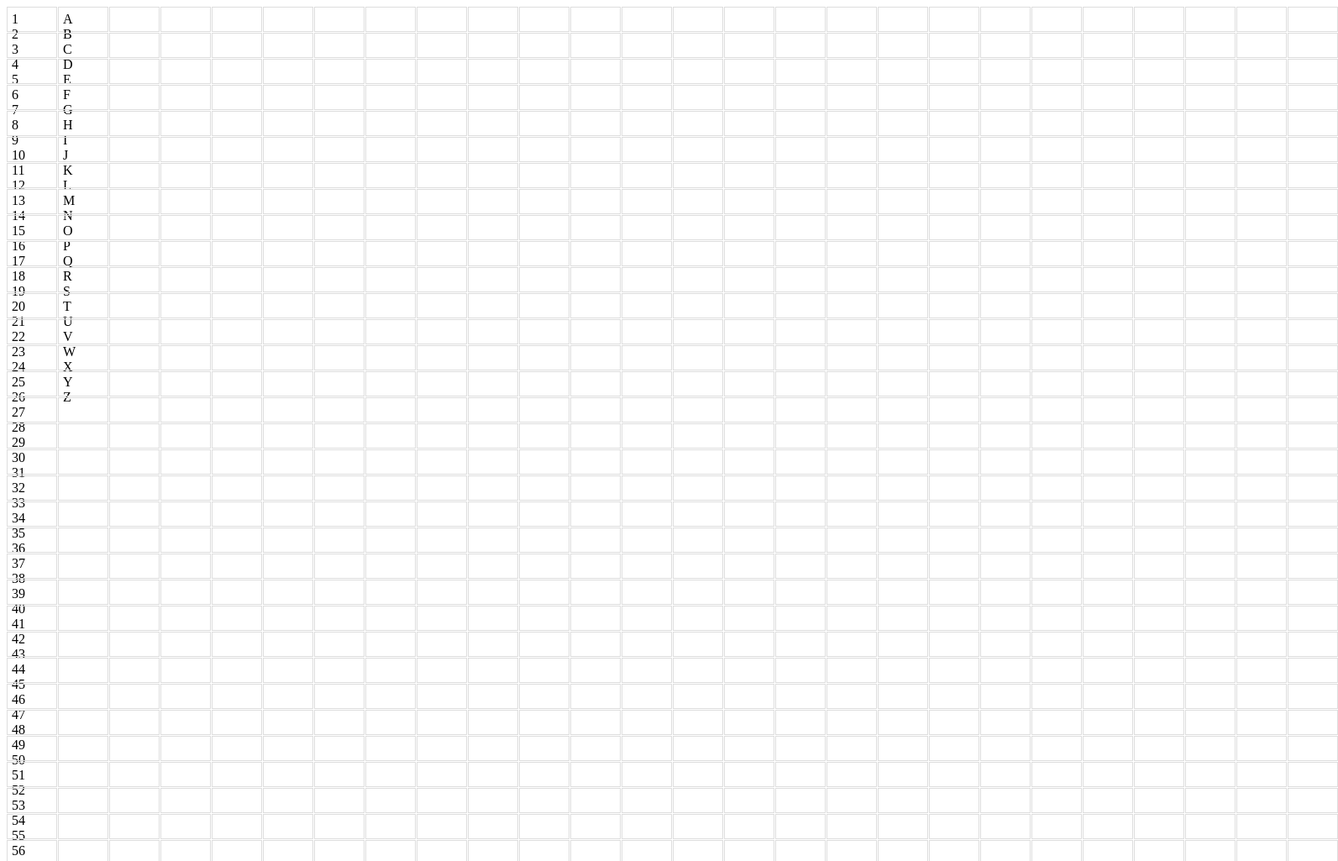
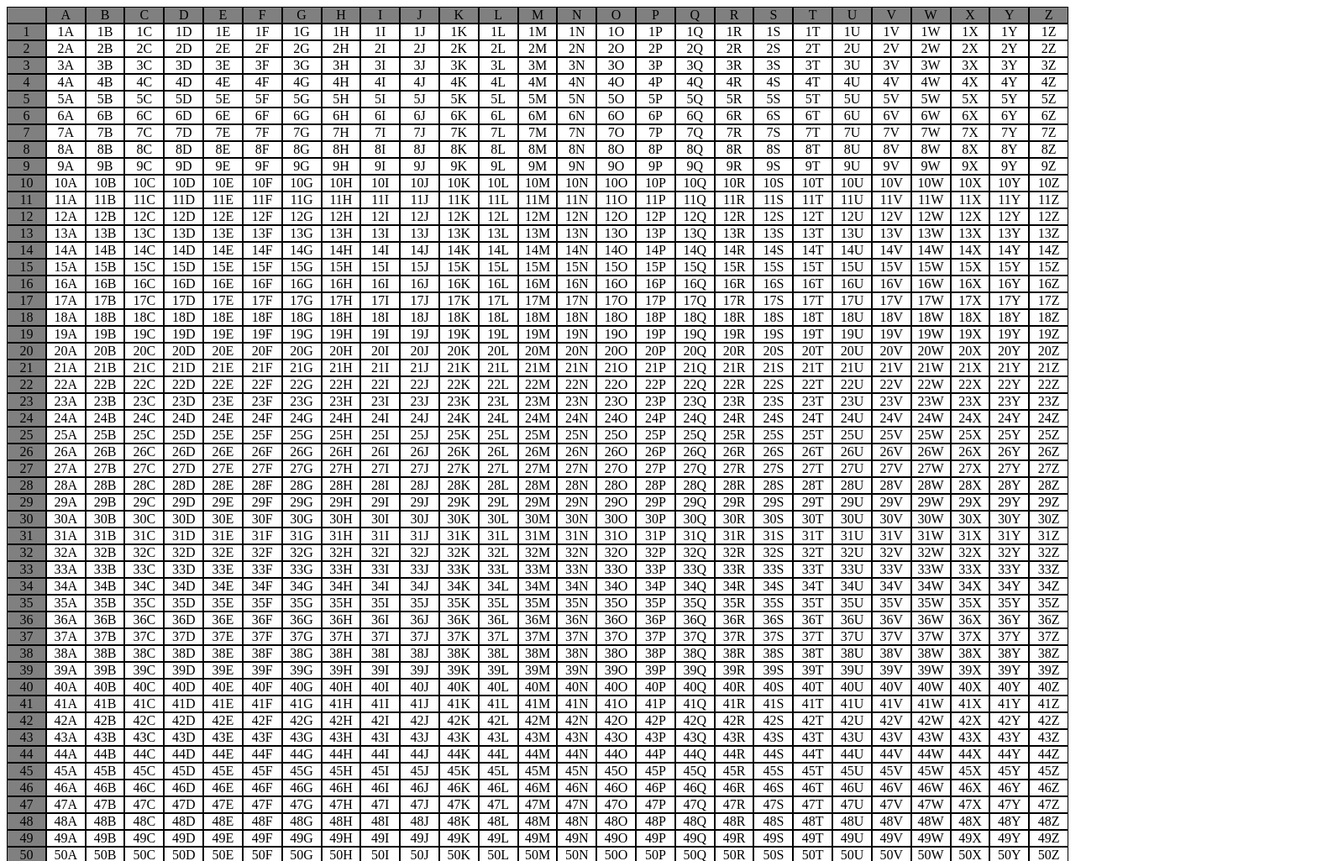
Before and after one commit to Jamil-4khtar/Google-Sheet, a plain HTML site: page index.html in a window 1280 px wide. Shown: the top 1025 px of the page at 84% size, 1593 px wide, since content can reach past the window. Drawn offline with Linux system fonts and the light colour scheme.

Commit message:
dynamic sheet update

```diff
--- a/css.css
+++ b/css.css
@@ -1,11 +1,14 @@
-#spreadsheet {
+.container {
     display: grid;
-    grid-template-columns: repeat(26, 60px);
-    grid-auto-rows: 30px;
-    gap: 1px;
+    grid-template-rows: repeat(auto, 20px);
+
+    .rows {
+        display: grid;
+        grid-template-columns: repeat(27, 1fr);
+    }
+    .columns {
+        text-align: center;
+        border: 1px solid black;
+
+    }
 }
-#spreadsheet > div {
-    border: 1px solid #ddd;
-    padding: 5px;
-    box-sizing: border-box;
-}
--- a/index.html
+++ b/index.html
@@ -9,11 +9,7 @@
 </head>
 
 <body>
-    <div id="spreadsheet">
-        <div id="row-headers"></div>
-        <div id="column-headers"></div>
-        <div id="cells"></div>
-    </div>
+    <div class="container"></div>
 
     <script src="script.js"></script>
 </body>
--- a/script.js
+++ b/script.js
@@ -1,46 +1,73 @@
-window.onload = function() {
-    const rowHeaders = document.getElementById('row-headers');
-    const columnHeaders = document.getElementById('column-headers');
-    const cells = document.getElementById('cells');
+let container = document.querySelector(".container");
 
-    // Generate row headers (1-100)
-    for (let i = 1; i <= 100; i++) {
-        const header = document.createElement('div');
-        header.textContent = i;
-        rowHeaders.appendChild(header);
+// cells
+for (let row = 0; row <= 100; row++) {
+    let newRow = document.createElement("div");
+    newRow.classList.add("rows")
+
+    for (let col = 0; col <= 26; col++) {
+
+        if (row == 0) { /* column head */
+            let newCol = document.createElement("div")
+            newCol.classList.add("columns");
+            newCol.innerText = String.fromCharCode(64+col);
+            newCol.style.background = "grey"
+            newRow.append(newCol);
+            if (col == 0) { /* first cell empty */
+                newCol.innerText = "";
+            }
+        }
+        else { /* everything thats not column head */
+
+            if (col == 0) {/* row head */
+                let newCol = document.createElement("div")
+                newCol.classList.add("columns");
+                newCol.innerText = row;
+                newCol.style.background = "grey"
+                newRow.append(newCol);
+            }
+            //every editable cell
+            let newCol = document.createElement("div")
+            newCol.classList.add("columns");
+            newCol.innerText = row + String.fromCharCode(65+col);
+            newRow.append(newCol);
+            if (col == 26) { /* grid overflow contained */
+                newCol.remove()
+            }
+        }
     }
+    container.append(newRow)
+}
 
-    // Generate column headers (A-Z)
-    for (let i = 0; i < 26; i++) {
-        const header = document.createElement('div');
-        header.textContent = String.fromCharCode(65 + i); // 65 is the ASCII value for 'A'
-        columnHeaders.appendChild(header);
+function addRows(currentRows, increment) {
+    let container = document.querySelector(".container");
+
+    // Calculate the new number of rows
+    let newRows = currentRows + increment;
+
+    // Loop from currentRows to newRows
+    for (let row = currentRows + 1; row <= newRows; row++) {
+        let newRow = document.createElement("div");
+        newRow.classList.add("rows");
+
+        for (let col = 0; col <= 26; col++) {
+            let newCol = document.createElement("div")
+            newCol.classList.add("columns");
+
+            if (col == 0) {
+                newCol.innerText = row;
+                newCol.style.background = "grey"
+                newRow.append(newCol);
+            } else {
+                newCol.innerText = row + String.fromCharCode(64+col);
+                newRow.append(newCol);
+                // if (col == 26) {
+                //     newCol.remove()
+                // }
+            }
+        }
+        container.append(newRow)
     }
-
-    // Generate cells
-    for (let i = 0; i < 26*100; i++) {
-        const cell = document.createElement('div');
-        cell.contentEditable = true;
-        cells.appendChild(cell);
-    }
-
-    // Load and save data...
-    const spreadsheet = document.getElementById('spreadsheet');
-
-    // Load data from local storage
-    const savedData = localStorage.getItem('spreadsheet-data');
-    if (savedData) {
-        spreadsheet.innerHTML = savedData;
-    }
-
-    for (let i = 0; i < 26*100; i++) { // creates 2600 cells (100 rows, 26 columns)
-        const cell = document.createElement('div');
-        cell.contentEditable = true;
-        spreadsheet.appendChild(cell);
-    }
-
-    // Save data to local storage whenever a cell is edited
-    spreadsheet.addEventListener('input', function() {
-        localStorage.setItem('spreadsheet-data', spreadsheet.innerHTML);
-    });
+    return newRows; // return the updated row count
 }
+addRows(100, 50)
```
